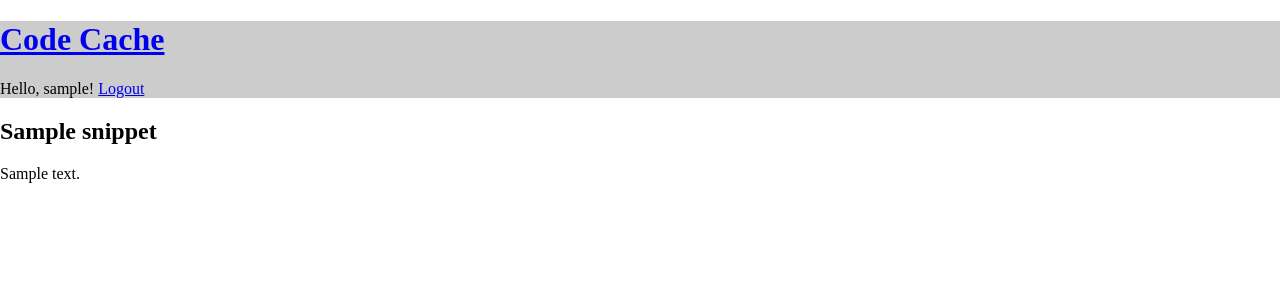
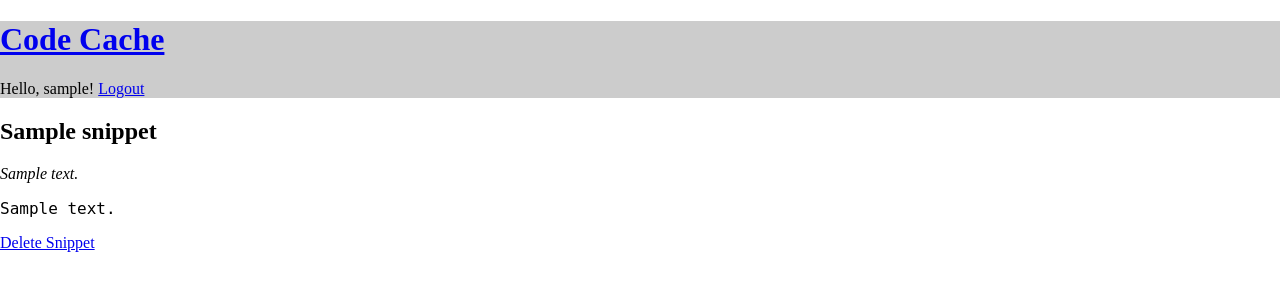
Before and after one commit to momentum-team-1/django-from-scratch-scarter13, a Django app: page /snippets/1 in a window 1280 px wide. Shown: the top 300 px of the page. Run offline with Django 3.2, Linux system fonts and the light colour scheme; a user stored in the database is signed in; tables that the repository leaves empty hold one stand-in row (values such as "Sample post"); parts of the project's set-up code (start-up, migrations or seed data) failed here and were passed over.

Commit message:
added delete feature

```diff
--- a/core/forms.py
+++ b/core/forms.py
@@ -1,10 +1,11 @@
 from django import forms
-from models import Snippet
+from .models import Snippet
 
 class SnippetForm(forms.ModelForm):
     class Meta:
         model = Snippet
         fields = [
             'title',
+            'description',
             'text',
         ]
--- a/core/models.py
+++ b/core/models.py
@@ -3,12 +3,12 @@
 
 # Create your models here.
 class Snippet(models.Model):
-    users = models.ForeignKey(to = User, on_delete = models.CASCADE, related_name = 'snippets')
-    title = models.CharField(max_length=255)
-    date = models.DateField(auto_now_add=True, null=True, blank=True)
-    description = models.CharField(max_length=255)
+    user = models.ForeignKey(to = User, on_delete = models.CASCADE, related_name = 'snippets')
+    title = models.CharField(max_length=255, null=True, blank=True)
+    #date = models.DateField(auto_now_add=True, null=True, blank=True)
+    description = models.CharField(max_length=255, null=True, blank=True)
     text = models.TextField(null=True, blank=True)
-    #public =
 
-    def __str(self):
+
+    def __str__(self):
         return self.text
--- a/core/views.py
+++ b/core/views.py
@@ -35,3 +35,12 @@ def create_snippet(request):
         form = SnippetForm()
 
     return render(request, "snippets/create_snippet.html", {"form": form})
+
+def delete_snippet(request, pk):
+    snippet = get_object_or_404(request.user.snippets, pk=pk)
+    if request.method == 'POST':
+        snippet.delete()
+        return redirect(to='snippet_list')
+
+    return render(request, "snippets/delete_snippet.html",
+                  {"snippet": snippet})
--- a/steve_project/urls.py
+++ b/steve_project/urls.py
@@ -24,6 +24,7 @@ urlpatterns = [
     path('snippets/<int:snippet_pk>', core_views.show_snippet, name = 'show_snippet'),
     # question: will the above path work or will it need to be 'core/'?
     path('snippets/create_snippet/', core_views.create_snippet, name='create_snippet'),
+    path('snippets/<int:pk>/delete/', core_views.delete_snippet, name='delete_snippet'),
     path('admin/', admin.site.urls),
     path('accounts/', include('registration.backends.simple.urls')),
 
--- a/templates/snippets/create_snippet.html
+++ b/templates/snippets/create_snippet.html
@@ -1,4 +1,4 @@
-{% extends base.html %}
+{% extends "base.html" %}
 
 {% block content %}
 
--- a/templates/snippets/show_snippet.html
+++ b/templates/snippets/show_snippet.html
@@ -1,15 +1,19 @@
 {% extends "base.html" %}
 
 {% block title %}
-Recipe Book - {{ snippet.title }}
+Code Cache - {{ snippet.title }}
 {% endblock %}
 
 {% block content %}
 
 <h2>{{ snippet.title }}</h2>
 
+<p class='i'>{{ snippet.description }}</p>
+
 <div>
-    {{ snippet.text }}
+    <pre>{{ snippet.text }}</pre>
+
+    <a href="{% url 'delete_snippet' pk=snippet.pk %}">Delete Snippet</a>
 </div>
 
 {% endblock %}
```
Also changed, not shown: templates/snippets/delete_snippet.html (added, +22 -0 lines), templates/snippets/snippet_list.html (+8 -5 lines), core/migrations/0002_auto_20200604_1908.py (added), core/migrations/0003_snippet_description.py (added), core/migrations/0004_auto_20200604_1913.py (added).
